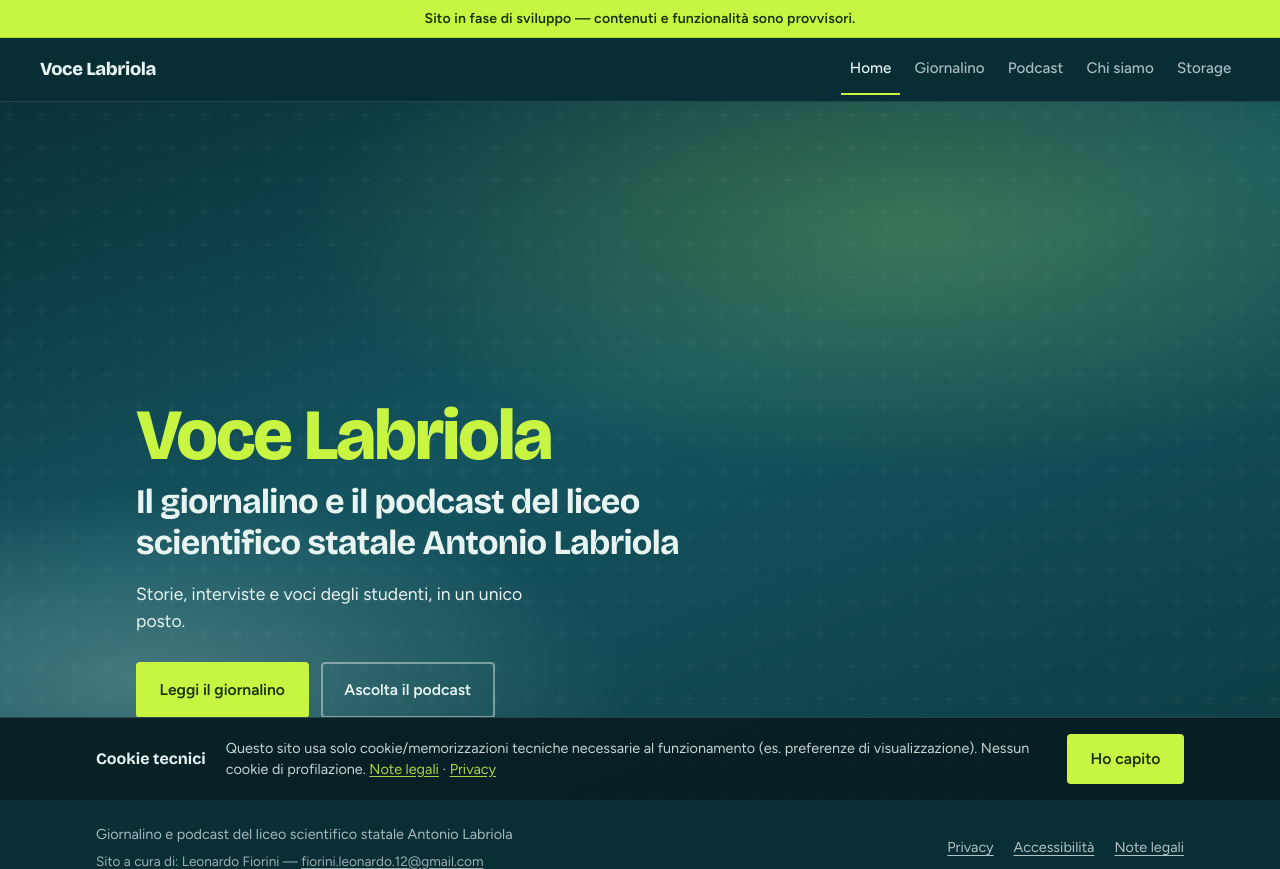
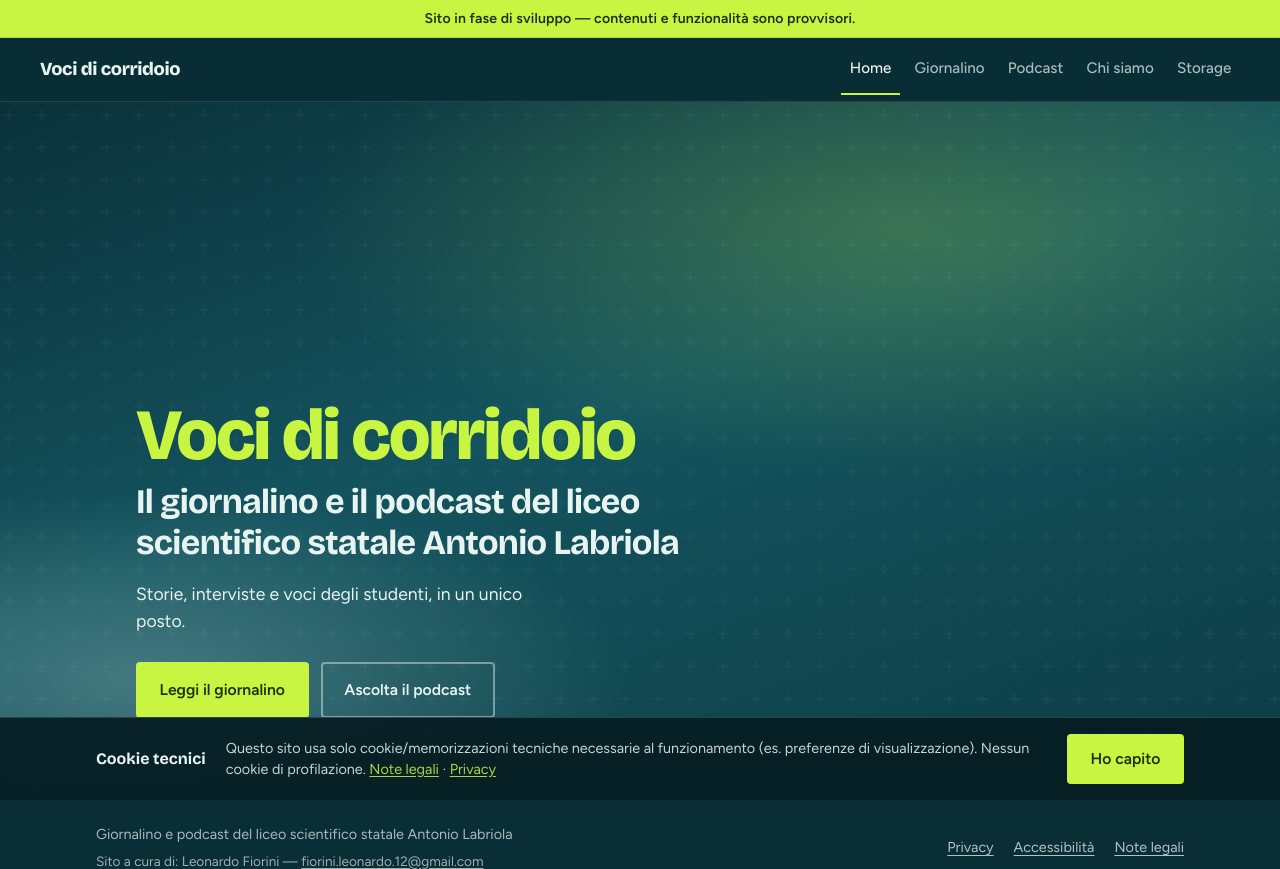
Before and after one commit to LeoFiore542/giornalino_podcast, a Flask app: page / in a window 1280 px wide. Shown: the top 869 px of the page. Run offline with Flask 3, Linux system fonts and the light colour scheme.

Commit message:
Rename brand from Voce Labriola to Voci di corridoio.
Co-authored-by: Cursor <cursoragent@cursor.com>

```diff
--- a/app.py
+++ b/app.py
@@ -30,10 +30,10 @@ from storage import (
 )
 
 app = Flask(__name__)
-app.secret_key = os.environ.get("SECRET_KEY", "voce-labriola-dev-change-me")
+app.secret_key = os.environ.get("SECRET_KEY", "voci-di-corridoio-dev-change-me")
 app.config["MAX_CONTENT_LENGTH"] = 64 * 1024 * 1024  # 64 MB
 
-STORAGE_PASSWORD = os.environ.get("STORAGE_PASSWORD", "vocelabriola")
+STORAGE_PASSWORD = os.environ.get("STORAGE_PASSWORD", "vocidicorridoio")
 
 
 def storage_login_required(view):
--- a/media/podcast/ep-01/meta.json
+++ b/media/podcast/ep-01/meta.json
@@ -1,6 +1,6 @@
 {
   "episode": 1,
-  "title": "Benvenuti a Voce Labriola",
+  "title": "Benvenuti a Voci di corridoio",
   "description": "La redazione si presenta e racconta com’è nato il podcast della scuola Antonio Labriola.",
   "date": "2026-01-15",
   "duration": "12:05",
--- a/media/redazione/members.json
+++ b/media/redazione/members.json
@@ -4,7 +4,7 @@
     "cognome": "Fiorini",
     "email": "fiorini.leonardo.12@gmail.com",
     "ruolo": "studente",
-    "compito": "Sviluppo e cura del sito Voce Labriola",
+    "compito": "Sviluppo e cura del sito Voci di corridoio",
     "foto": "leonardo-fiorini.jpg"
   },
   {
--- a/templates/accessibilita.html
+++ b/templates/accessibilita.html
@@ -1,6 +1,6 @@
 {% extends "base.html" %}
 
-{% block title %}Accessibilità — Voce Labriola{% endblock %}
+{% block title %}Accessibilità — Voci di corridoio{% endblock %}
 {% block body_class %}page-catalog page-legal{% endblock %}
 
 {% block content %}
@@ -14,7 +14,7 @@
     <h2>Impegno</h2>
     <p>
       Il <strong>L.S.S. Antonio Labriola</strong> si impegna a rendere accessibile il sito
-      <em>Voce Labriola</em>, in conformità alla normativa vigente in materia di accessibilità
+      <em>Voci di corridoio</em>, in conformità alla normativa vigente in materia di accessibilità
       e ai criteri WCAG 2.1 livello AA, per quanto applicabile.
     </p>
 
--- a/templates/base.html
+++ b/templates/base.html
@@ -3,7 +3,7 @@
 <head>
   <meta charset="utf-8">
   <meta name="viewport" content="width=device-width, initial-scale=1, viewport-fit=cover">
-  <title>{% block title %}Voce Labriola{% endblock %}</title>
+  <title>{% block title %}Voci di corridoio{% endblock %}</title>
   <link rel="icon" href="{{ url_for('static', filename='favicon.svg') }}" type="image/svg+xml">
   <link rel="icon" href="{{ url_for('static', filename='favicon.png') }}" type="image/png" sizes="32x32">
   <link rel="apple-touch-icon" href="{{ url_for('static', filename='favicon.png') }}">
@@ -21,7 +21,7 @@
   </div>
 
   <header class="site-header">
-    <a class="brand" href="{{ url_for('index') }}">Voce Labriola</a>
+    <a class="brand" href="{{ url_for('index') }}">Voci di corridoio</a>
     <nav class="site-nav" aria-label="Principale">
       <a href="{{ url_for('index') }}" class="{% if request.endpoint == 'index' %}is-active{% endif %}">Home</a>
       <a href="{{ url_for('giornalino') }}" class="{% if request.endpoint == 'giornalino' %}is-active{% endif %}">Giornalino</a>
--- a/templates/giornalino.html
+++ b/templates/giornalino.html
@@ -1,6 +1,6 @@
 {% extends "base.html" %}
 
-{% block title %}Giornalino — Voce Labriola{% endblock %}
+{% block title %}Giornalino — Voci di corridoio{% endblock %}
 {% block body_class %}page-catalog page-giornalino{% endblock %}
 
 {% block content %}
--- a/templates/index.html
+++ b/templates/index.html
@@ -1,13 +1,13 @@
 {% extends "base.html" %}
 
-{% block title %}Voce Labriola — Home{% endblock %}
+{% block title %}Voci di corridoio — Home{% endblock %}
 {% block body_class %}page-home{% endblock %}
 
 {% block content %}
 <section class="hero" aria-labelledby="hero-brand">
   <div class="hero-atmosphere" aria-hidden="true"></div>
   <div class="hero-inner">
-    <p class="hero-brand reveal" id="hero-brand">Voce Labriola</p>
+    <p class="hero-brand reveal" id="hero-brand">Voci di corridoio</p>
     <h1 class="hero-title reveal">Il giornalino e il podcast del liceo scientifico statale Antonio Labriola</h1>
     <p class="hero-lead reveal">Storie, interviste e voci degli studenti, in un unico posto.</p>
     <div class="hero-actions reveal">
--- a/templates/note_legali.html
+++ b/templates/note_legali.html
@@ -1,6 +1,6 @@
 {% extends "base.html" %}
 
-{% block title %}Note legali — Voce Labriola{% endblock %}
+{% block title %}Note legali — Voci di corridoio{% endblock %}
 {% block body_class %}page-catalog page-legal{% endblock %}
 
 {% block content %}
@@ -13,7 +13,7 @@
   <div class="legal-body reveal">
     <h2>Editore</h2>
     <p>
-      Sito <em>Voce Labriola</em> gestito da<br>
+      Sito <em>Voci di corridoio</em> gestito da<br>
       <strong>L.S.S. Antonio Labriola</strong><br>
       Via Capo Sperone, 50 — 00122 Roma Lido (Ostia)<br>
       Email: <a href="mailto:rmps010004@istruzione.it">rmps010004@istruzione.it</a><br>
--- a/templates/podcast.html
+++ b/templates/podcast.html
@@ -1,6 +1,6 @@
 {% extends "base.html" %}
 
-{% block title %}Podcast — Voce Labriola{% endblock %}
+{% block title %}Podcast — Voci di corridoio{% endblock %}
 {% block body_class %}page-catalog page-podcast{% endblock %}
 
 {% block content %}
--- a/templates/privacy.html
+++ b/templates/privacy.html
@@ -1,6 +1,6 @@
 {% extends "base.html" %}
 
-{% block title %}Privacy — Voce Labriola{% endblock %}
+{% block title %}Privacy — Voci di corridoio{% endblock %}
 {% block body_class %}page-catalog page-legal{% endblock %}
 
 {% block content %}
@@ -25,7 +25,7 @@
 
     <h2>Cosa fa (e non fa) questo sito</h2>
     <p>
-      <em>Voce Labriola</em> pubblica il giornalino e il podcast della scuola.
+      <em>Voci di corridoio</em> pubblica il giornalino e il podcast della scuola.
       <strong>Non</strong> raccoglie dati tramite form di iscrizione, registrazione, newsletter o profilazione pubblicitaria.
     </p>
 
--- a/templates/redazione.html
+++ b/templates/redazione.html
@@ -1,6 +1,6 @@
 {% extends "base.html" %}
 
-{% block title %}Chi siamo — Voce Labriola{% endblock %}
+{% block title %}Chi siamo — Voci di corridoio{% endblock %}
 {% block body_class %}page-catalog page-redazione{% endblock %}
 
 {% block content %}
```
Also changed, not shown: README.md.
